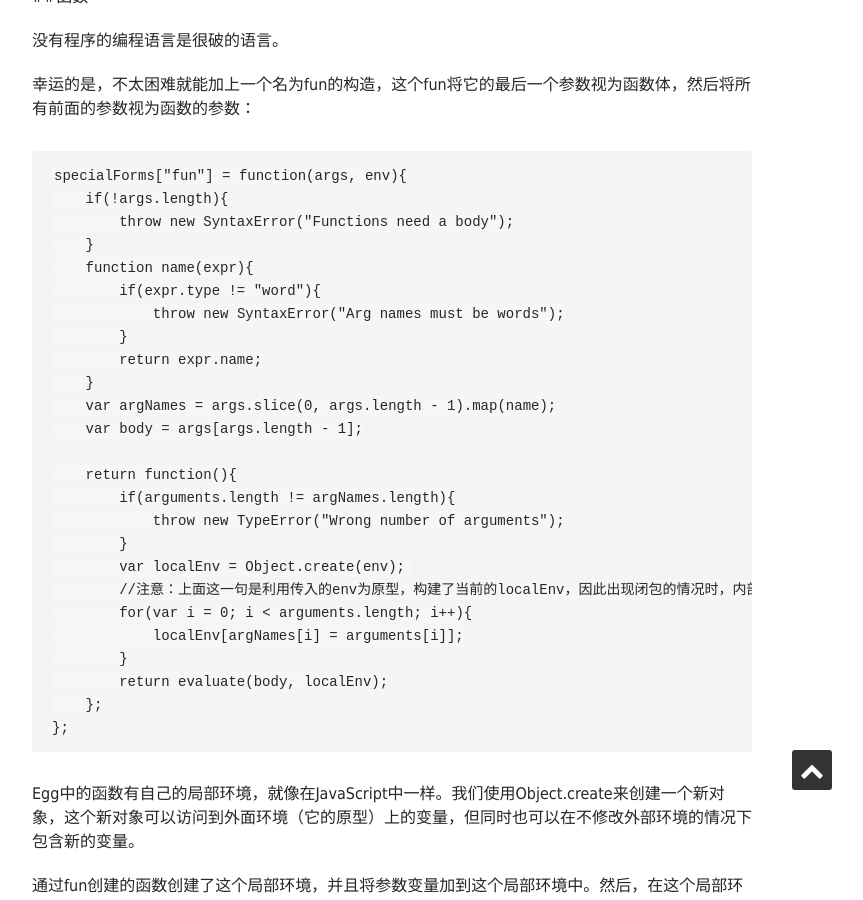
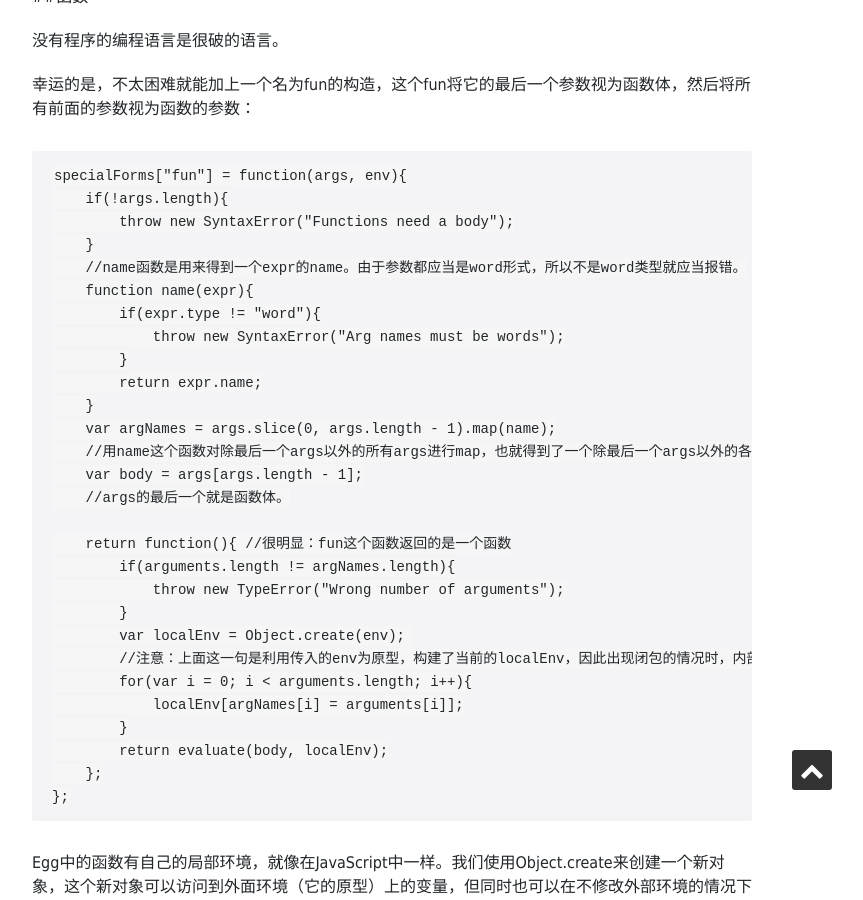
Before and after one commit to fantaghiro/fantaghiro.github.io, a Jekyll site: the page built from _posts/2016-05-20-make-your-own-language.markdown, in a window 1280 px wide and 900 px high, scrolled down 9231 px. Shown: the whole window, without its empty margins (248-1111 px from the left). Built offline with Jekyll 4.4.1, drawn with Linux system fonts in a browser that asks for light colours; nearby versions of some CDN libraries; some web fonts are replaced.

Commit message:
Update 2016-05-20-make-your-own-language.markdown

```diff
--- a/_posts/2016-05-20-make-your-own-language.markdown
+++ b/_posts/2016-05-20-make-your-own-language.markdown
@@ -359,6 +359,7 @@ specialForms["fun"] = function(args, env){
     if(!args.length){
         throw new SyntaxError("Functions need a body");
     }
+    //name函数是用来得到一个expr的name。由于参数都应当是word形式，所以不是word类型就应当报错。
     function name(expr){
         if(expr.type != "word"){
             throw new SyntaxError("Arg names must be words");
@@ -366,9 +367,11 @@ specialForms["fun"] = function(args, env){
         return expr.name;
     }
     var argNames = args.slice(0, args.length - 1).map(name);
+    //用name这个函数对除最后一个args以外的所有args进行map，也就得到了一个除最后一个args以外的各个arg的name所组成的数组。这个数组中所放的，就是函数的所有参数。
     var body = args[args.length - 1];
+    //args的最后一个就是函数体。
 
-    return function(){
+    return function(){ //很明显：fun这个函数返回的是一个函数
         if(arguments.length != argNames.length){
             throw new TypeError("Wrong number of arguments");
         }
```
